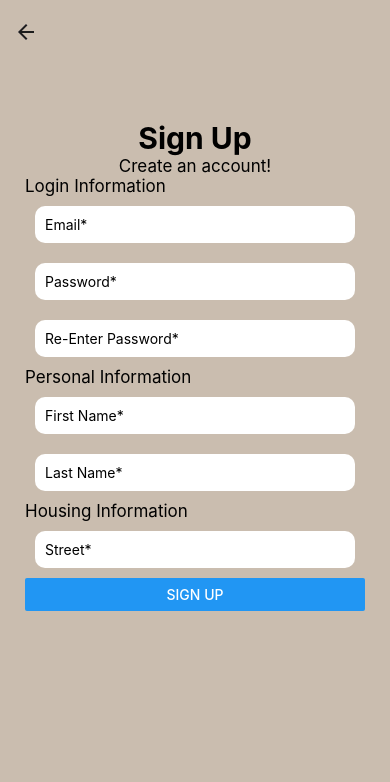
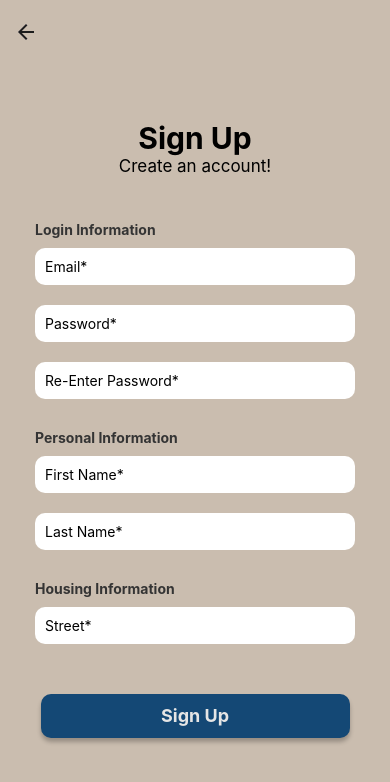
Before and after one commit to walkeknow/mas-food-for-students, a React Native app: screen /SignUp in a window 390 px wide. Shown: the top 782 px of the page. Built offline with nearby package versions, Linux system fonts and the light colour scheme; what react-native-root-siblings would draw is missing.

Commit message:
feat: Style auth screens

```diff
--- a/modules/CreateListingScreen.tsx
+++ b/modules/CreateListingScreen.tsx
@@ -8,7 +8,8 @@ import styles from "./styles/CreateListingScreenStyles";
 import { FAB } from "react-native-elements";
 import { getDatabase, ref, onValue, set, get, child } from "firebase/database";
 import app from "../lib/db";
-import { useAppSelector } from "../redux/hooks";
+import { useAppDispatch, useAppSelector } from "../redux/hooks";
+import { updateListingsAction } from "../redux/slices/profileReducer";
 
 const CreateListingScreen = ({ navigation, route }: any) => {
   const { address: storeAddress, university: storeUniversity } = useAppSelector(
@@ -69,6 +70,8 @@ const CreateListingScreen = ({ navigation, route }: any) => {
   };
 
   const db = getDatabase(app);
+
+  const dispatch = useAppDispatch();
 
   return (
     <>
@@ -193,6 +196,8 @@ const CreateListingScreen = ({ navigation, route }: any) => {
                 }
               });
 
+              dispatch(updateListingsAction(true));
+
               return Alert.alert(
                 "Successfully posted listing!",
                 "You can return home now.",
--- a/modules/SignInScreen.tsx
+++ b/modules/SignInScreen.tsx
@@ -3,12 +3,22 @@ import DateTimePicker, {
 } from "@react-native-community/datetimepicker";
 import { StatusBar } from "expo-status-bar";
 import React, { useState } from "react";
-import { Alert, TextInput, View, Platform, Button, Text, FlatList } from "react-native";
-import { Picker } from "@react-native-picker/picker"
+import {
+  Alert,
+  TextInput,
+  View,
+  Platform,
+  Button,
+  Text,
+  FlatList,
+} from "react-native";
+import { Picker } from "@react-native-picker/picker";
 import styles from "./styles/SignUpScreenStyles";
 import { getDatabase, ref, onValue, set, get, child } from "firebase/database";
-import { getAuth, signInWithEmailAndPassword, deleteUser } from "firebase/auth"
+import { getAuth, signInWithEmailAndPassword, deleteUser } from "firebase/auth";
 import app from "../lib/db";
+import Label from "./profile/components/Label";
+import AppButton from "../components/AppButton";
 
 /***
  * This is relatively easy enough to understand
@@ -24,25 +34,25 @@ const SignInScreen = ({ navigation, route }: any) => {
   const [password, setPassword] = useState("");
 
   const db = getDatabase(app);
-  const auth = getAuth(app)
+  const auth = getAuth(app);
 
   function handlePress() {
-    const any_empty = email === "" || password === ""
+    const any_empty = email === "" || password === "";
     if (any_empty) {
-      return Alert.alert("Failed to Sign In", "Please make sure to fill in all fields", [
-        { text: "OK" },
-      ]);
+      return Alert.alert(
+        "Failed to Sign In",
+        "Please make sure to fill in all fields",
+        [{ text: "OK" }]
+      );
     }
 
     signInWithEmailAndPassword(auth, email, password)
-    .then((userCredential) => {
-          navigation.push("Tabs")
-    })
-    .catch((error) => {
-      return Alert.alert("Failed to Sign In", error.code, [
-        { text: "OK" },
-      ]);
-    });
+      .then((userCredential) => {
+        navigation.push("Tabs");
+      })
+      .catch((error) => {
+        return Alert.alert("Failed to Sign In", error.code, [{ text: "OK" }]);
+      });
   }
 
   return (
@@ -52,24 +62,25 @@ const SignInScreen = ({ navigation, route }: any) => {
         <Text style={{ textAlign: "center", fontWeight: "bold", fontSize: 30 }}>
           Sign In
         </Text>
+        <Label style={styles.name}>Name</Label>
         <TextInput
           style={styles.textinput}
           placeholder="Email*"
           onChangeText={(newEmail) => setEmail(newEmail)}
           value={email}
         />
+        <Label style={styles.password}>Password</Label>
         <TextInput
           style={styles.textinput}
           placeholder="Password*"
           onChangeText={(newPassword) => setPassword(newPassword)}
           value={password}
         />
-        <Button
-          title="Sign In"
-          onPress={() => handlePress()}
-        />
-        <Text style={{ textAlign: "right", fontSize: 20 }} onPress={() => navigation.push("SignUp")}>
-          {"Don't have an account?\nClick here to sign up!"}
+        <AppButton style={styles.button} onPress={() => handlePress()}>
+          Sign In
+        </AppButton>
+        <Text style={styles.hintText} onPress={() => navigation.push("SignUp")}>
+          {"Don't have an account? Click here to sign up!"}
         </Text>
       </View>
     </>
--- a/modules/SignUpScreen.tsx
+++ b/modules/SignUpScreen.tsx
@@ -3,12 +3,26 @@ import DateTimePicker, {
 } from "@react-native-community/datetimepicker";
 import { StatusBar } from "expo-status-bar";
 import React, { useState } from "react";
-import { Alert, TextInput, View, Platform, Button, Text, FlatList } from "react-native";
-import { Picker } from "@react-native-picker/picker"
+import {
+  Alert,
+  TextInput,
+  View,
+  Platform,
+  Button,
+  Text,
+  FlatList,
+} from "react-native";
+import { Picker } from "@react-native-picker/picker";
 import styles from "./styles/SignUpScreenStyles";
 import { getDatabase, ref, onValue, set, get, child } from "firebase/database";
-import { getAuth, createUserWithEmailAndPassword, deleteUser } from "firebase/auth"
+import {
+  getAuth,
+  createUserWithEmailAndPassword,
+  deleteUser,
+} from "firebase/auth";
 import app from "../lib/db";
+import Label from "./profile/components/Label";
+import AppButton from "../components/AppButton";
 
 /***
  * This is a bit harder to understand
@@ -39,47 +53,58 @@ const SignUpScreen = ({ navigation, route }: any) => {
   const [tag_color, setTagColor] = useState("");
 
   const db = getDatabase(app);
-  const auth = getAuth(app)
+  const auth = getAuth(app);
 
   function handlePress() {
-    const any_empty = email === "" || password === "" || re_password === "" ||
-                      first_name === "" || last_name === "" || street === ""
+    const any_empty =
+      email === "" ||
+      password === "" ||
+      re_password === "" ||
+      first_name === "" ||
+      last_name === "" ||
+      street === "";
     if (any_empty) {
-      return Alert.alert("Failed to Create Account", "Please make sure to fill in all fields", [
-        { text: "OK" },
-      ]);
+      return Alert.alert(
+        "Failed to Create Account",
+        "Please make sure to fill in all fields",
+        [{ text: "OK" }]
+      );
     }
     if (password != re_password) {
-      return Alert.alert("Failed to Create Account", "Passwords do not match, try again", [
-        { text: "OK" },
-      ]);
+      return Alert.alert(
+        "Failed to Create Account",
+        "Passwords do not match, try again",
+        [{ text: "OK" }]
+      );
     }
     if (email.substring(email.length - 4) != ".edu") {
-      return Alert.alert("Failed to Create Account", "Please use an .edu email", [
-        { text: "OK" },
-      ]);
+      return Alert.alert(
+        "Failed to Create Account",
+        "Please use an .edu email",
+        [{ text: "OK" }]
+      );
     }
 
     createUserWithEmailAndPassword(auth, email, password)
       .then((userCredential) => {
-      const startInd = email.indexOf("@") + 1
-      const endInd = email.lastIndexOf(".")
-      const domain = email.substring(startInd, endInd)
+        const startInd = email.indexOf("@") + 1;
+        const endInd = email.lastIndexOf(".");
+        const domain = email.substring(startInd, endInd);
 
-      const reference = ref(db, "school_domains/" + domain)
+        const reference = ref(db, "school_domains/" + domain);
         get(reference).then((snapshot) => {
-        const data = snapshot.val()
+          const data = snapshot.val();
           if (data == null) {
-          deleteUser(userCredential.user).then(() => console.log("deleted"))
+            deleteUser(userCredential.user).then(() => console.log("deleted"));
           } else {
-          setCity(data.city)
-          setUniversity(data.name)
-          setState(data.state)
-          setTagColor(data.tag_color)
-          setZip(data.zip)
+            setCity(data.city);
+            setUniversity(data.name);
+            setState(data.state);
+            setTagColor(data.tag_color);
+            setZip(data.zip);
 
-          const uid = userCredential.user.uid
-          const reference_u = ref(db, "users_real/" + uid)
+            const uid = userCredential.user.uid;
+            const reference_u = ref(db, "users_real/" + uid);
             set(reference_u, {
               name: first_name + " " + last_name,
               email: email,
@@ -88,12 +113,12 @@ const SignUpScreen = ({ navigation, route }: any) => {
               addr_state: state,
               addr_zip: zip,
               uni: university,
-            uni_color: tag_color
-          })
+              uni_color: tag_color,
+            });
 
-          navigation.push("SignIn")
+            navigation.push("SignIn");
           }
-      })
+        });
       })
       .catch((error) => {
         return Alert.alert("Failed to Create Account", error.code, [
@@ -109,12 +134,11 @@ const SignUpScreen = ({ navigation, route }: any) => {
         <Text style={{ textAlign: "center", fontWeight: "bold", fontSize: 30 }}>
           Sign Up
         </Text>
-        <Text style={{ textAlign: "center", fontSize: 17}}>
+        <Text style={{ textAlign: "center", fontSize: 17 }}>
           Create an account!
         </Text>
-        <Text style={{ textAlign: "left", fontSize: 17}}>
-          Login Information
-        </Text>
+
+        <Label style={styles.name}>Login Information</Label>
         <TextInput
           style={styles.textinput}
           placeholder="Email*"
@@ -133,9 +157,7 @@ const SignUpScreen = ({ navigation, route }: any) => {
           onChangeText={(newRePassword) => setRePassword(newRePassword)}
           value={re_password}
         />
-        <Text style={{ textAlign: "left", fontSize: 17}}>
-          Personal Information
-        </Text>
+        <Label style={styles.label}>Personal Information</Label>
         <TextInput
           style={styles.textinput}
           placeholder="First Name*"
@@ -148,19 +170,17 @@ const SignUpScreen = ({ navigation, route }: any) => {
           onChangeText={(newLastName) => setLastName(newLastName)}
           value={last_name}
         />
-        <Text style={{ textAlign: "left", fontSize: 17}}>
-          Housing Information
-        </Text>
+        <Label style={styles.label}>Housing Information</Label>
+
         <TextInput
           style={styles.textinput}
           placeholder="Street*"
           onChangeText={(newStreet) => setStreet(newStreet)}
           value={street}
         />
-        <Button
-          title="Sign Up"
-          onPress={() => handlePress()}
-        />
+        <AppButton style={styles.button} onPress={() => handlePress()}>
+          Sign Up
+        </AppButton>
       </View>
     </>
   );
--- a/modules/styles/SignUpScreenStyles.tsx
+++ b/modules/styles/SignUpScreenStyles.tsx
@@ -1,7 +1,7 @@
-import { StyleSheet } from "react-native";
+import { ScaledSheet } from "react-native-size-matters";
 import Colors from "../../theme/Colors";
 
-const styles = StyleSheet.create({
+const styles = ScaledSheet.create({
   body: {
     backgroundColor: Colors.lightBrown,
     flex: 1,
@@ -9,6 +9,23 @@ const styles = StyleSheet.create({
     paddingHorizontal: 25,
     paddingVertical: 60,
     paddingTop: 120,
+  },
+  name: {
+    marginTop: 45,
+    marginStart: 10,
+  },
+  password: {
+    marginTop: 8,
+    marginStart: 10,
+  },
+  label: {
+    marginTop: 20,
+    marginStart: 10,
+  },
+  button: {
+    marginTop: 40,
+    width: 309,
+    alignSelf: "center",
   },
   sidebyside: {
     backgroundColor: Colors.lightBrown,
@@ -18,13 +35,19 @@ const styles = StyleSheet.create({
   defaultbutton: {
     flex: 1,
     padding: 10,
-    margin: 10
+    margin: 10,
+  },
+  hintText: {
+    marginStart: 20,
+    textDecorationLine: "underline",
+    color: Colors.black,
+    marginTop: 20,
   },
   textinput: {
     backgroundColor: Colors.white,
     padding: 10,
     borderRadius: 10,
-    margin: 10
+    margin: 10,
   },
   rowview: {
     flexDirection: "row",
@@ -34,7 +57,7 @@ const styles = StyleSheet.create({
     backgroundColor: Colors.white,
     borderRadius: 10,
     margin: 10,
-    flex: 2
+    flex: 2,
   },
 });
 
--- a/redux/slices/profileReducer.tsx
+++ b/redux/slices/profileReducer.tsx
@@ -6,6 +6,7 @@ const initialState = {
   image: Images.placeholderImage,
   address: "",
   university: Images.universityIcon,
+  updateListings: false,
 };
 
 export const profileSlice = createSlice({
@@ -18,6 +19,9 @@ export const profileSlice = createSlice({
       state.address = action.payload.address;
       state.university = action.payload.university;
     },
+    updateListingsAction: (state, action) => {
+      state.updateListings = action.payload;
+    },
     resetProfileData: (state) => {
       // eslint-disable-next-line @typescript-eslint/no-unused-vars
       return (state = initialState);
@@ -25,6 +29,7 @@ export const profileSlice = createSlice({
   },
 });
 
-export const { editProfile, resetProfileData } = profileSlice.actions;
+export const { editProfile, resetProfileData, updateListingsAction } =
+  profileSlice.actions;
 
 export default profileSlice.reducer;
```
Also changed, not shown: modules/SearchScreen.tsx (+30 -13 lines). Lines whose indentation alone changed are shown as unchanged.
